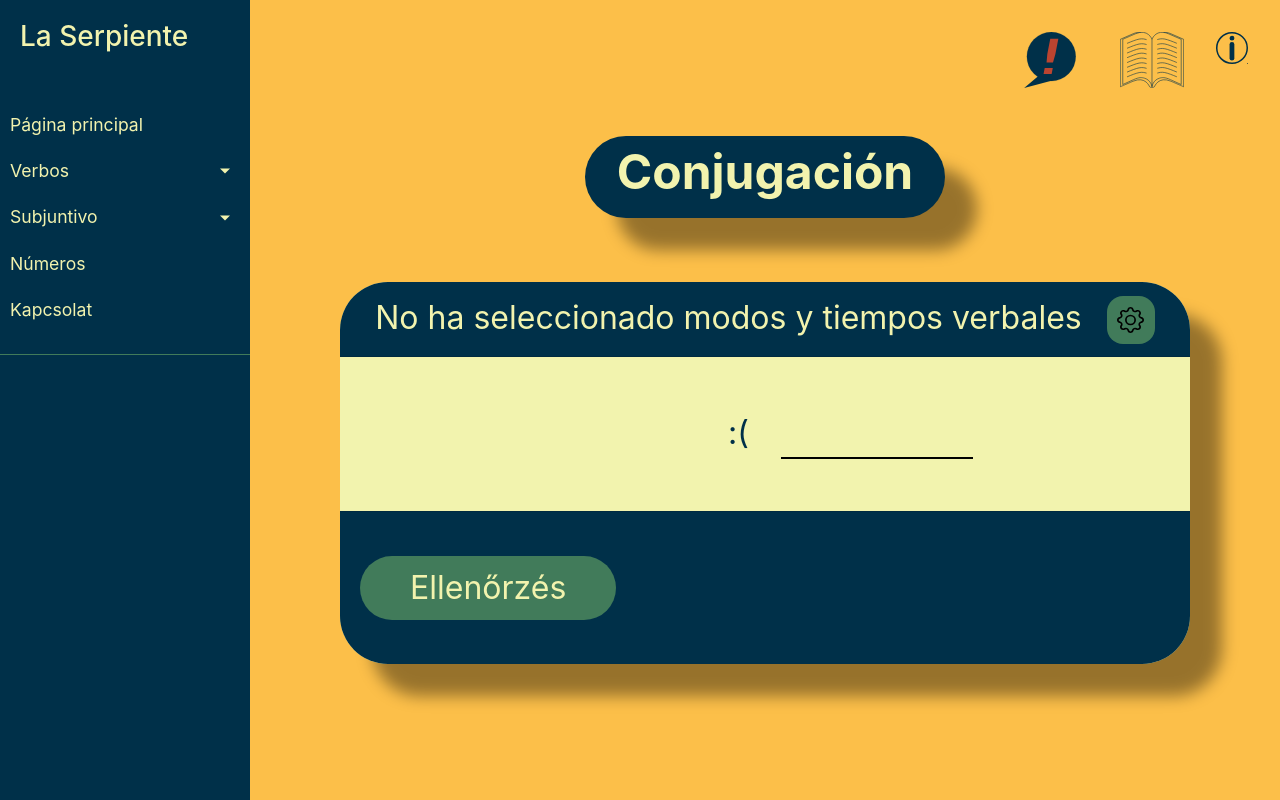
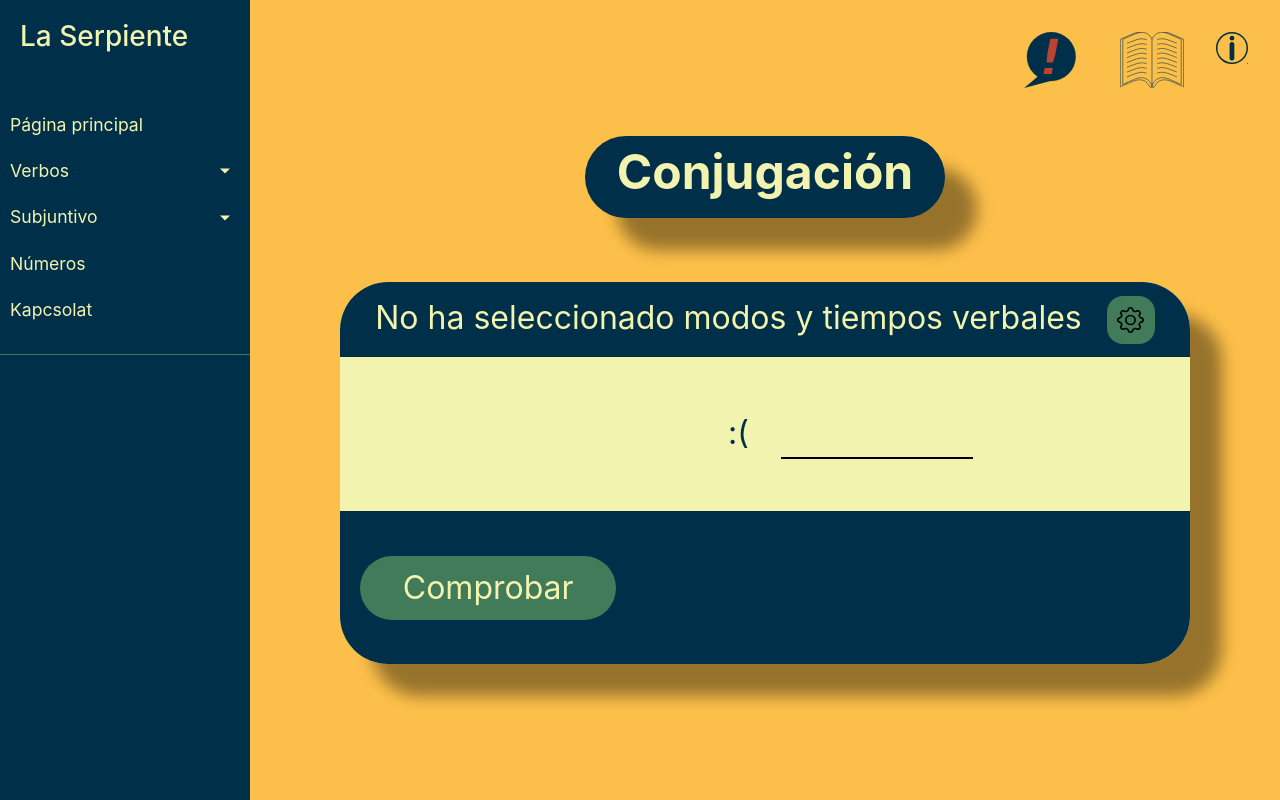
Before and after one commit to fabatka/laserpiente, a Flask app: page /quiz-conjugacion in a window 1280 px wide. Run offline with Flask 2, Linux system fonts and the light colour scheme; data that the repository does not hold is empty; some libraries are stand-ins or nearby versions.

Commit message:
Change hungarian button text to spanish

```diff
--- a/app/static/js/quizpage-common.js
+++ b/app/static/js/quizpage-common.js
@@ -11,7 +11,7 @@ xhr.onload = function () {
     const serverResponseParagraph = document.getElementById('result');
     serverResponseParagraph.innerHTML = this.responseText;
     const button = document.getElementById('submit')
-    button.innerText = 'Következő'
+    button.innerText = 'Siguiente'
 };
 
 
--- a/app/static/js/quizpage-conjugacion.js
+++ b/app/static/js/quizpage-conjugacion.js
@@ -36,7 +36,7 @@ function newQuestion(subtitle, hint, verb) {
     const answerEl = $('#answer');
     answerEl.attr('style', `width: calc(var(--textsize)*${inputWidth}*0.5`); // set new input size
     answerEl.prop('value', ''); // reset prev input
-    $('#submit').text('Ellenőrzés') // reset button text
+    $('#submit').text('Comprobar') // reset button text
     answerEl.focus() // focus on input field
 }
 
--- a/app/templates/quizpage-conjugacion.html
+++ b/app/templates/quizpage-conjugacion.html
@@ -53,7 +53,7 @@
         </div>
         <div class='card-footer rounded-bottom'>
             <div id="quizbox-result">
-                <button id="submit" class="btn btn-lg btn-default rounded">Ellenőrzés</button>
+                <button id="submit" class="btn btn-lg btn-default rounded">Comprobar</button>
                 <div id="result" class="response"></div>
             </div>
         </div>
--- a/app/templates/quizpage-mono.html
+++ b/app/templates/quizpage-mono.html
@@ -26,7 +26,7 @@
         </div>
         <div class='card-footer rounded-bottom'>
             <div id="quizbox-result">
-                <button id="submit" class="btn btn-lg btn-default rounded">Ellenőrzés</button>
+                <button id="submit" class="btn btn-lg btn-default rounded">Comprobar</button>
                 <div id="result" class="response"></div>
             </div>
         </div>
--- a/app/templates/quizpage-numeros.html
+++ b/app/templates/quizpage-numeros.html
@@ -23,7 +23,7 @@
         </div>
         <div class='card-footer rounded-bottom'>
             <div id="quizbox-result">
-                <button id="submit" class="btn btn-lg btn-default">Ellenőrzés</button>
+                <button id="submit" class="btn btn-lg btn-default">Comprobar</button>
                 <div id="result" class="response"></div>
             </div>
         </div>
```
